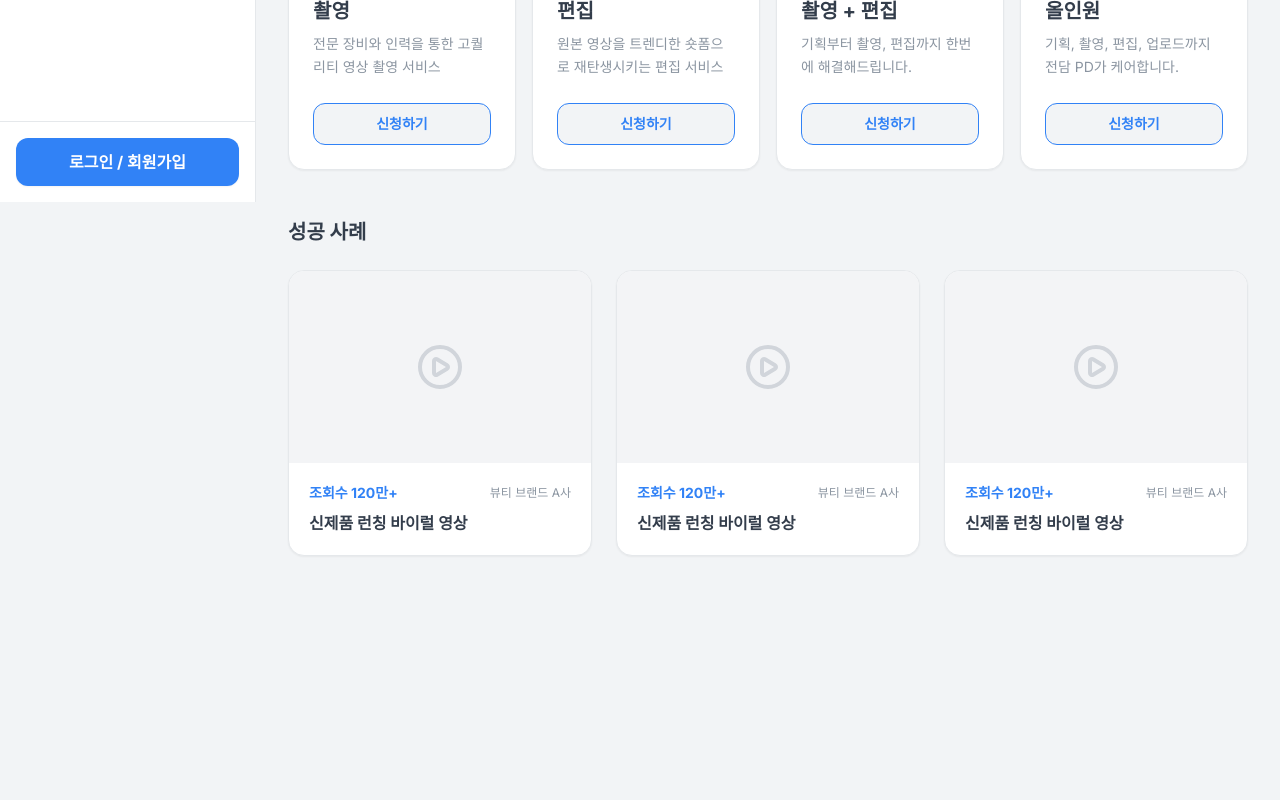
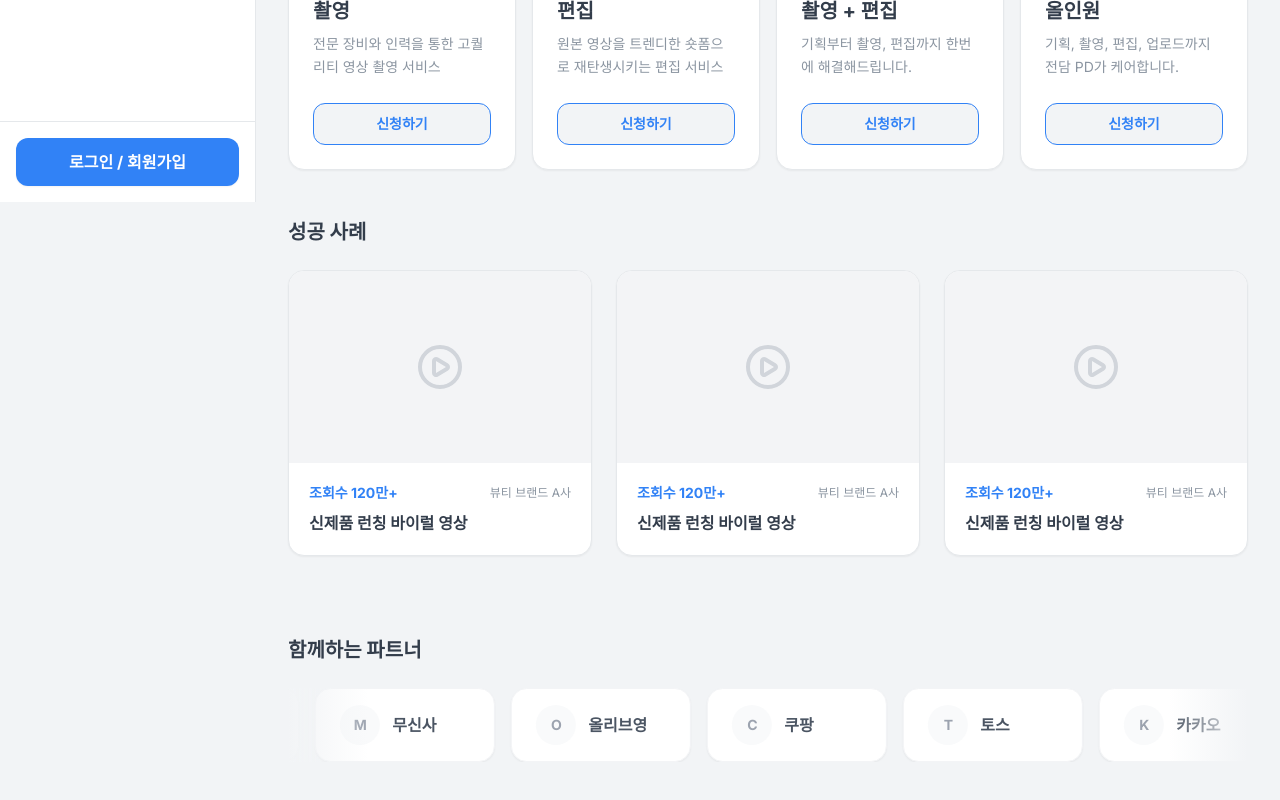
Before and after one commit to Kevin-Kor/short-form-factory, a Next.js app: page /dashboard in a window 1280 px wide. Shown: the part 598-1398 px from the top of the page. Before the commit the page ends 1186 px from the top, so only its background shows below. Built offline with nearby package versions, Linux system fonts and the light colour scheme; no server answers.

Commit message:
Update app name, fix text visibility, and add brand slider

```diff
--- a/src/app/dashboard/page.tsx
+++ b/src/app/dashboard/page.tsx
@@ -38,7 +38,7 @@ export default function DashboardPage() {
                 transition={{ duration: 0.5 }}
                 className="flex justify-between items-center"
             >
-                <h1 className="text-2xl font-bold text-accent">Shorty</h1>
+                <h1 className="text-2xl font-bold text-accent">Shortform Factory</h1>
                 <div className="w-8 h-8 rounded-full bg-gray-200 flex items-center justify-center">
                     <span className="text-xs font-bold text-gray-600">U</span>
                 </div>
@@ -151,6 +151,65 @@ export default function DashboardPage() {
                     ))}
                 </motion.div>
             </section>
+
+            {/* Partner Brands Slider */}
+            <section className="overflow-hidden py-8">
+                <motion.h2
+                    initial={{ opacity: 0, x: -20 }}
+                    animate={{ opacity: 1, x: 0 }}
+                    transition={{ delay: 0.7 }}
+                    className="text-xl font-bold mb-6 text-accent"
+                >
+                    함께하는 파트너
+                </motion.h2>
+
+                <div className="relative w-full overflow-hidden">
+                    <div className="flex">
+                        <motion.div
+                            className="flex gap-4 pr-4"
+                            animate={{ x: "-50%" }}
+                            transition={{
+                                repeat: Infinity,
+                                ease: "linear",
+                                duration: 30
+                            }}
+                            style={{ width: "max-content" }}
+                        >
+                            {[
+                                { name: "삼성전자", logo: "S" },
+                                { name: "LG생활건강", logo: "L" },
+                                { name: "무신사", logo: "M" },
+                                { name: "올리브영", logo: "O" },
+                                { name: "쿠팡", logo: "C" },
+                                { name: "토스", logo: "T" },
+                                { name: "카카오", logo: "K" },
+                                { name: "네이버", logo: "N" },
+                                { name: "배달의민족", logo: "B" },
+                                { name: "당근마켓", logo: "D" },
+                                { name: "삼성전자", logo: "S" },
+                                { name: "LG생활건강", logo: "L" },
+                                { name: "무신사", logo: "M" },
+                                { name: "올리브영", logo: "O" },
+                                { name: "쿠팡", logo: "C" },
+                                { name: "토스", logo: "T" },
+                                { name: "카카오", logo: "K" },
+                                { name: "네이버", logo: "N" },
+                                { name: "배달의민족", logo: "B" },
+                                { name: "당근마켓", logo: "D" },
+                            ].map((brand, index) => (
+                                <div key={index} className="flex items-center space-x-3 bg-white px-6 py-4 rounded-2xl border border-gray-100 shadow-sm whitespace-nowrap min-w-[180px]">
+                                    <div className="w-10 h-10 bg-gray-50 rounded-full flex items-center justify-center text-sm font-bold text-gray-400">
+                                        {brand.logo}
+                                    </div>
+                                    <span className="font-bold text-gray-600">{brand.name}</span>
+                                </div>
+                            ))}
+                        </motion.div>
+                    </div>
+                    <div className="absolute inset-y-0 left-0 w-20 bg-gradient-to-r from-background to-transparent z-10 pointer-events-none" />
+                    <div className="absolute inset-y-0 right-0 w-20 bg-gradient-to-l from-background to-transparent z-10 pointer-events-none" />
+                </div>
+            </section>
         </div>
     );
 }
--- a/src/app/order/page.tsx
+++ b/src/app/order/page.tsx
@@ -5,8 +5,8 @@ export default function OrderIndexPage() {
     return (
         <div className="space-y-8">
             <div>
-                <h1 className="text-3xl font-bold mb-2 text-white">영상 제작 신청</h1>
-                <p className="text-gray-400">원하시는 제작 방식을 선택해주세요.</p>
+                <h1 className="text-3xl font-bold mb-2 text-accent">영상 제작 신청</h1>
+                <p className="text-muted">원하시는 제작 방식을 선택해주세요.</p>
             </div>
 
             <div className="grid grid-cols-1 md:grid-cols-2 lg:grid-cols-4 gap-6">
--- a/src/app/support/page.tsx
+++ b/src/app/support/page.tsx
@@ -39,8 +39,8 @@ export default function SupportPage() {
         <div className="h-[calc(100vh-100px)] flex flex-col max-w-4xl mx-auto">
             <div className="flex items-center justify-between mb-6">
                 <div>
-                    <h1 className="text-3xl font-bold text-white">고객 지원</h1>
-                    <p className="text-gray-400">AI 챗봇에게 궁금한 점을 물어보세요.</p>
+                    <h1 className="text-3xl font-bold text-accent">고객 지원</h1>
+                    <p className="text-muted">AI 챗봇에게 궁금한 점을 물어보세요.</p>
                 </div>
                 <Button className="bg-[#FAE100] text-[#371D1E] hover:bg-[#FAE100]/90 font-bold">
                     카카오톡 상담하기
@@ -48,7 +48,7 @@ export default function SupportPage() {
             </div>
 
             {/* Chat Window */}
-            <div className="flex-1 bg-surface rounded-xl border border-gray-700 flex flex-col overflow-hidden">
+            <div className="flex-1 bg-white rounded-xl border border-border flex flex-col overflow-hidden shadow-sm">
                 {/* Messages Area */}
                 <div className="flex-1 p-6 overflow-y-auto space-y-4">
                     {messages.map((msg) => (
@@ -61,7 +61,7 @@ export default function SupportPage() {
                         >
                             <div className={cn(
                                 "w-8 h-8 rounded-full flex items-center justify-center shrink-0",
-                                msg.sender === "user" ? "bg-primary ml-3" : "bg-gray-700 mr-3"
+                                msg.sender === "user" ? "bg-primary ml-3" : "bg-gray-100 mr-3"
                             )}>
                                 {msg.sender === "user" ? <User size={16} /> : <Bot size={16} />}
                             </div>
@@ -69,7 +69,7 @@ export default function SupportPage() {
                                 "p-3 rounded-lg text-sm",
                                 msg.sender === "user"
                                     ? "bg-primary text-white rounded-tr-none"
-                                    : "bg-gray-800 text-gray-200 rounded-tl-none"
+                                    : "bg-gray-100 text-accent rounded-tl-none"
                             )}>
                                 {msg.text}
                             </div>
@@ -78,14 +78,14 @@ export default function SupportPage() {
                 </div>
 
                 {/* Input Area */}
-                <div className="p-4 bg-gray-900 border-t border-gray-700 flex gap-2">
+                <div className="p-4 bg-gray-50 border-t border-border flex gap-2">
                     <input
                         type="text"
                         value={input}
                         onChange={(e) => setInput(e.target.value)}
                         onKeyPress={(e) => e.key === "Enter" && handleSend()}
                         placeholder="메시지를 입력하세요..."
-                        className="flex-1 bg-gray-800 border border-gray-700 rounded-lg px-4 py-2 text-white focus:outline-none focus:border-primary"
+                        className="flex-1 bg-white border border-gray-300 rounded-lg px-4 py-2 text-accent focus:outline-none focus:border-primary"
                     />
                     <Button onClick={handleSend} className="bg-primary hover:bg-primary/90">
                         <Send size={18} />
--- a/src/components/layout/Sidebar.tsx
+++ b/src/components/layout/Sidebar.tsx
@@ -42,7 +42,7 @@ export function Sidebar() {
                     <div className="w-8 h-8 bg-primary rounded-lg flex items-center justify-center">
                         <span className="text-white font-bold text-xl">S</span>
                     </div>
-                    <span className="text-xl font-bold text-accent tracking-tight">Shorty</span>
+                    <span className="text-xl font-bold text-accent tracking-tight">Shortform Factory</span>
                 </Link>
             </div>
 
```
Also changed, not shown: src/app/content/page.tsx (+17 -17 lines).
